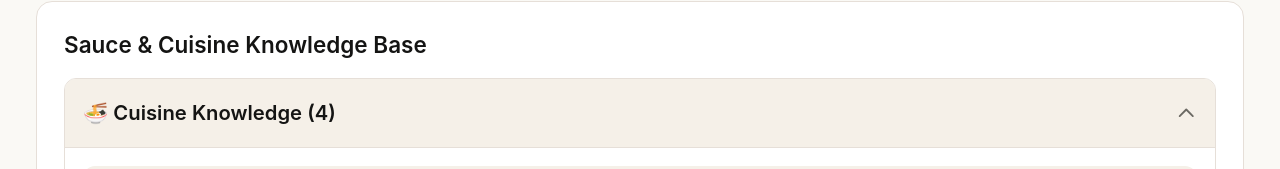
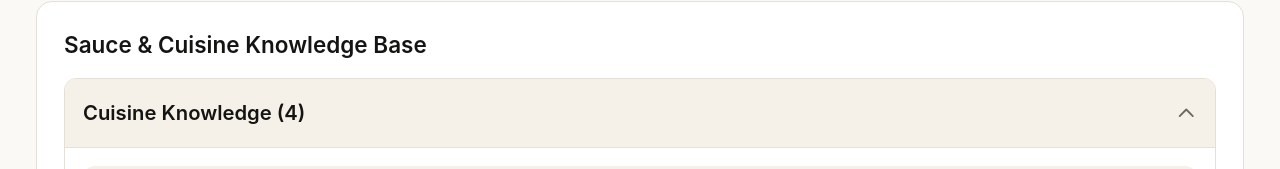
Before and after one commit to ahalamora1981/ai-sales-coach-v2, a Next.js app: page /dashboard in a window 1280 px wide. Shown: the part 783-952 px from the top of the page. Built offline with nearby package versions, Linux system fonts and the light colour scheme; no server answers.

Commit message:
Remove emoji from cuisine title

```diff
--- a/src/app/dashboard/page.tsx
+++ b/src/app/dashboard/page.tsx
@@ -116,7 +116,7 @@ export default function DashboardPage() {
         <div className="space-y-4">
           {/* Cuisines Section */}
           <Collapsible
-            title={locale === "zh" ? `🍜 菜系知识 (${cuisineKnowledgeBase.length})` : `🍜 Cuisine Knowledge (${cuisineKnowledgeBase.length})`}
+            title={locale === "zh" ? `菜系知识 (${cuisineKnowledgeBase.length})` : `Cuisine Knowledge (${cuisineKnowledgeBase.length})`}
             defaultOpen={true}
           >
             <div className="space-y-4">
```
